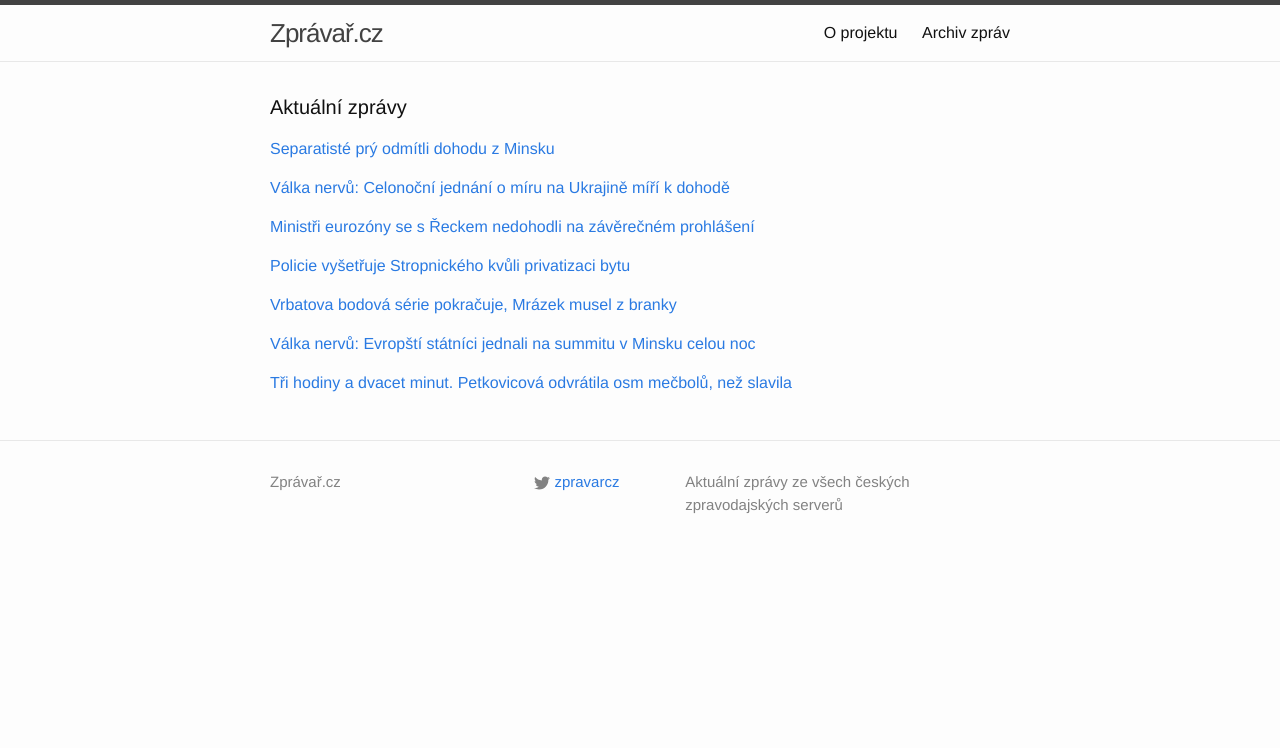
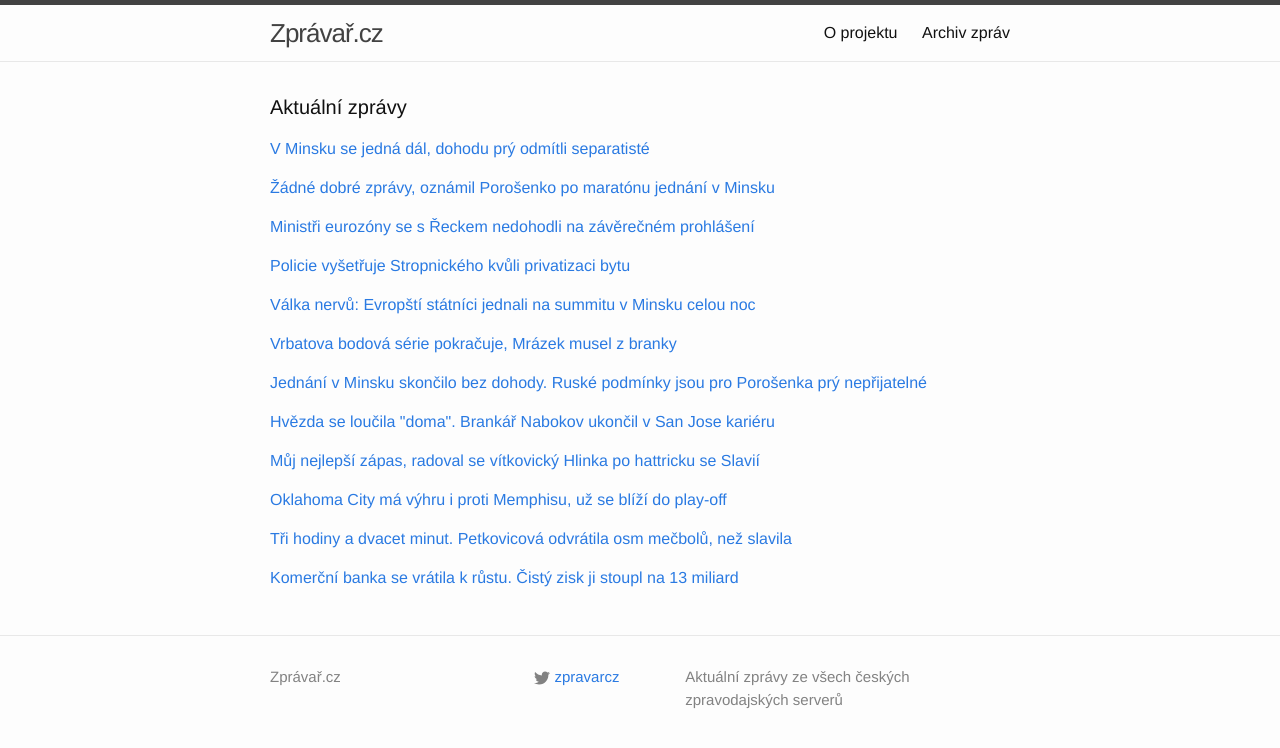
Before and after one commit to adliska/zpravar, a Jekyll site: the page built from index.html, in a window 1280 px wide. Shown: the top 748 px of the page. Built offline with Jekyll 4.4.1, drawn with Linux system fonts in a browser that asks for light colours.

Commit message:
zpravar news update

```diff
--- a/index.html
+++ b/index.html
@@ -5,9 +5,11 @@ layout: default
 <div class="home">
     <h1 class="page-heading">Aktuální zprávy</h1>
 
-<p><a href="javascript:;" onclick="toggle_visibility('zpravy0')">Separatisté prý odmítli dohodu z Minsku</a></p>
+<p><a href="javascript:;" onclick="toggle_visibility('zpravy0')">V Minsku se jedná dál, dohodu prý odmítli separatisté</a></p>
 <div id="zpravy0" style="display:none">
 <ul>
+<li><a href=http://www.ceskenoviny.cz/zpravy/zpravy/v-minsku-se-jedna-dal-dohodu-pry-odmitli-separatiste/1180359>V Minsku se jedná dál, dohodu prý odmítli separatisté - www.ceskenoviny.cz</a></li>
+<li><a href=http://www.tyden.cz/rubriky/zahranici/rusko-a-okoli/porosenko-ruske-podminky-jsou-neprijatelne-separatiste-dohodu-odmitli_333156.html>Porošenko: Ruské podmínky jsou nepřijatelné. Separatisté dohodu odmítli - www.tyden.cz</a></li>
 <li><a href=http://www.ceskenoviny.cz/zpravy/zpravy/separatiste-pry-odmitli-dohodu-z-minsku/1180359>Separatisté prý odmítli dohodu z Minsku - www.ceskenoviny.cz</a></li>
 <li><a href=http://www.tyden.cz/rubriky/zahranici/rusko-a-okoli/porosenko-ruske-podminky-jsou-neprijatelne_333156.html>Porošenko: Ruské podmínky jsou nepřijatelné. Separatisté dohodu odmítli - www.tyden.cz</a></li>
 <li><a href=http://www.ceskatelevize.cz/ct24/svet/301425-porosenko-odmita-ruske-podminky-vudci-rebelu-nepodepsali-dohodu/>Porošenko odmítá ruské podmínky, vůdci rebelů nepodepsali dohodu - www.ceskatelevize.cz</a></li>
@@ -18,9 +20,10 @@ layout: default
 <li><a href=http://www.lidovky.cz/jednani-v-minsku-o-miru-na-ukrajine-dt6-/zpravy-svet.aspx?c=A150212_080652_ln_zahranici_ele>Čtrnáct hodin jednání o Ukrajině. Palba musí utichnout do 48 hodin  - www.lidovky.cz</a></li>
 <li><a href=http://www.ceskenoviny.cz/zpravy/zpravy/v-minsku-se-stale-jedna-je-pry-nadeje-na-dohodu/1180359>V Minsku se stále jedná, je prý naděje na dohodu - www.ceskenoviny.cz</a></li>
 </ul>
-</div><p><a href="javascript:;" onclick="toggle_visibility('zpravy1')">Válka nervů: Celonoční jednání o míru na Ukrajině míří k dohodě</a></p>
+</div><p><a href="javascript:;" onclick="toggle_visibility('zpravy1')">Žádné dobré zprávy, oznámil Porošenko po maratónu jednání v Minsku</a></p>
 <div id="zpravy1" style="display:none">
 <ul>
+<li><a href=http://www.novinky.cz/zahranicni/evropa/361455-zadne-dobre-zpravy-oznamil-porosenko-po-maratonu-jednani-v-minsku.html>Žádné dobré zprávy, oznámil Porošenko po maratónu jednání v Minsku - www.novinky.cz</a></li>
 <li><a href=http://www.novinky.cz/zahranicni/evropa/361455-valka-nervu-celonocni-jednani-o-miru-na-ukrajine-miri-k-dohode.html>Válka nervů: Celonoční jednání o míru na Ukrajině míří k dohodě - www.novinky.cz</a></li>
 <li><a href=http://www.tyden.cz/rubriky/zahranici/rusko-a-okoli/mir-pro-ukrajinu-putin-zaziva-ve-valce-nervu-nepoznane_333139.html>Mír pro Ukrajinu? Putin zažívá ve \"válce nervů\" nepoznané - www.tyden.cz</a></li>
 <li><a href=http://www.tyden.cz/rubriky/zahranici/rusko-a-okoli/mir-pro-ukrajinu-maratonsky-summit-trval-pres-celou-noc_333139.html>Mír pro Ukrajinu? Maratonský summit trval přes celou noc - www.tyden.cz</a></li>
@@ -54,8 +57,17 @@ layout: default
 <li><a href=http://zpravy.aktualne.cz/domaci/policie-vysetruje-mateje-stropnickeho-kvuli-privatizaci-bytu/r~5fc82576b27611e4aff10025900fea04/>Policie vyšetřuje Matěje Stropnického kvůli privatizaci bytu - zpravy.aktualne.cz</a></li>
 <li><a href=http://www.ceskenoviny.cz/zpravy/zpravy/ln-policie-vysetruje-stropnickeho-kvuli-privatizaci-bytu/1180370>LN: Policie vyšetřuje Stropnického kvůli privatizaci bytu - www.ceskenoviny.cz</a></li>
 </ul>
-</div><p><a href="javascript:;" onclick="toggle_visibility('zpravy4')">Vrbatova bodová série pokračuje, Mrázek musel z branky</a></p>
+</div><p><a href="javascript:;" onclick="toggle_visibility('zpravy4')">Válka nervů: Evropští státníci jednali na summitu v Minsku celou noc</a></p>
 <div id="zpravy4" style="display:none">
+<ul>
+<li><a href=http://www.ceskatelevize.cz/ct24/svet/301391-valka-nervu-evropsti-statnici-jednali-na-summitu-v-minsku-celou-noc/>Válka nervů: Evropští státníci jednali na summitu v Minsku celou noc - www.ceskatelevize.cz</a></li>
+<li><a href=http://www.ceskatelevize.cz/ct24/svet/301391-valka-nervu-evropsti-statnici-jednaji-na-summitu-v-minsku-uz-deset-hodin/>Válka nervů: Evropští státníci jednají na summitu v Minsku už deset hodin - www.ceskatelevize.cz</a></li>
+<li><a href=http://www.ceskatelevize.cz/ct24/svet/301391-valka-nervu-minsky-summit-se-protahne-do-rana/>Válka nervů: Minský summit se protáhne do rána - www.ceskatelevize.cz</a></li>
+<li><a href=http://www.ceskatelevize.cz/ct24/svet/301391-nadeje-umira-posledni-minsky-summit-se-protahne-do-rana/>Naděje umírá poslední: Minský summit se protáhne do rána - www.ceskatelevize.cz</a></li>
+<li><a href=http://echo24.cz/a/ismkr>Summit v Minsku trvá už šest hodin, jednání je složité - echo24.cz</a></li>
+</ul>
+</div><p><a href="javascript:;" onclick="toggle_visibility('zpravy5')">Vrbatova bodová série pokračuje, Mrázek musel z branky</a></p>
+<div id="zpravy5" style="display:none">
 <ul>
 <li><a href=http://www.tyden.cz/rubriky/sport/hokej/vrbatova-bodova-serie-pokracuje-mrazek-musel-z-branky_333154.html>Vrbatova bodová série pokračuje, Mrázek musel z branky - www.tyden.cz</a></li>
 <li><a href=http://www.rozhlas.cz/_zprava/vrbata-asistoval-pri-vyhre-vancouveru-a-bodoval-posedme-za-sebou--1454651>Vrbata asistoval při výhře Vancouveru a bodoval posedmé za sebou - www.rozhlas.cz</a></li>
@@ -63,20 +75,46 @@ layout: default
 <li><a href=http://sport.aktualne.cz/vrbatova-bodova-serie-trva-mrazek-musel-rychle-z-branky/r~5e8e3770b27d11e4ab15002590604f2e/>Vrbatova bodová série trvá, Mrázek musel rychle z branky - sport.aktualne.cz</a></li>
 <li><a href=http://www.sportovninoviny.cz/zpravy/vrbata-asistoval-pri-vyhre-vancouveru-a-bodoval-posedme-za-sebou/1180382>Vrbata asistoval při výhře Vancouveru a bodoval posedmé za sebou - www.sportovninoviny.cz</a></li>
 </ul>
-</div><p><a href="javascript:;" onclick="toggle_visibility('zpravy5')">Válka nervů: Evropští státníci jednali na summitu v Minsku celou noc</a></p>
-<div id="zpravy5" style="display:none">
+</div><p><a href="javascript:;" onclick="toggle_visibility('zpravy6')">Jednání v Minsku skončilo bez dohody. Ruské podmínky jsou pro Porošenka prý nepřijatelné</a></p>
+<div id="zpravy6" style="display:none">
 <ul>
-<li><a href=http://www.ceskatelevize.cz/ct24/svet/301391-valka-nervu-evropsti-statnici-jednali-na-summitu-v-minsku-celou-noc/>Válka nervů: Evropští státníci jednali na summitu v Minsku celou noc - www.ceskatelevize.cz</a></li>
-<li><a href=http://www.ceskatelevize.cz/ct24/svet/301391-valka-nervu-evropsti-statnici-jednaji-na-summitu-v-minsku-uz-deset-hodin/>Válka nervů: Evropští státníci jednají na summitu v Minsku už deset hodin - www.ceskatelevize.cz</a></li>
-<li><a href=http://www.ceskatelevize.cz/ct24/svet/301391-valka-nervu-minsky-summit-se-protahne-do-rana/>Válka nervů: Minský summit se protáhne do rána - www.ceskatelevize.cz</a></li>
-<li><a href=http://www.ceskatelevize.cz/ct24/svet/301391-nadeje-umira-posledni-minsky-summit-se-protahne-do-rana/>Naděje umírá poslední: Minský summit se protáhne do rána - www.ceskatelevize.cz</a></li>
-<li><a href=http://echo24.cz/a/ismkr>Summit v Minsku trvá už šest hodin, jednání je složité - echo24.cz</a></li>
+<li><a href=http://www.rozhlas.cz/_zprava/jednani-v-minsku-skoncilo-bez-dohody-ruske-podminky-jsou-pro-porosenka-pry-neprijatelne--1454653>Jednání v Minsku skončilo bez dohody. Ruské podmínky jsou pro Porošenka prý nepřijatelné - www.rozhlas.cz</a></li>
+<li><a href=http://www.rozhlas.cz/_zprava/mirove-rozhovory-v-minsku-skoncily-dohodu-o-primeri-na-vychode-ukrajiny-neprinesly--1454653>Mírové rozhovory v Minsku skončily. Dohodu o příměří na východě Ukrajiny nepřinesly - www.rozhlas.cz</a></li>
+<li><a href=http://www.rozhlas.cz/_zprava/celonocni-vyjednavani-o-primeri-na-vychode-ukrajiny-zatim-neprinesla-vysledek--1454653>Celonoční vyjednávání o příměří na východě Ukrajiny zatím nepřinesla výsledek - www.rozhlas.cz</a></li>
 </ul>
-</div><p><a href="javascript:;" onclick="toggle_visibility('zpravy6')">Tři hodiny a dvacet minut. Petkovicová odvrátila osm mečbolů, než slavila</a></p>
-<div id="zpravy6" style="display:none">
+</div><p><a href="javascript:;" onclick="toggle_visibility('zpravy7')">Hvězda se loučila "doma". Brankář Nabokov ukončil v San Jose kariéru</a></p>
+<div id="zpravy7" style="display:none">
+<ul>
+<li><a href=http://www.denik.cz/hokej/hvezda-se-loucila-doma-brankar-nabokov-ukoncil-karieru-v-san-jose-20150212.html>Hvězda se loučila "doma". Brankář Nabokov ukončil v San Jose kariéru - www.denik.cz</a></li>
+<li><a href=http://hokej.idnes.cz/jevgenij-nabokov-hokej-konec-kariery-dsi-/nhl.aspx?c=A150212_084552_nhl_ten>Nabokov naposledy zamával fanouškům San Jose. Ukončil kariéru - hokej.idnes.cz</a></li>
+<li><a href=http://www.sportovninoviny.cz/zpravy/golman-nabokov-ukoncil-doma-v-san-jose-karieru/1180410>Gólman Nabokov ukončil "doma" v San Jose kariéru - www.sportovninoviny.cz</a></li>
+</ul>
+</div><p><a href="javascript:;" onclick="toggle_visibility('zpravy8')">Můj nejlepší zápas, radoval se vítkovický Hlinka po hattricku se Slavií</a></p>
+<div id="zpravy8" style="display:none">
+<ul>
+<li><a href=http://hokej.idnes.cz/michal-hlinka-vitkovice-hokej-d2b-/hokej.aspx?c=A150212_2139046_hokej_ald>Můj nejlepší zápas, radoval se vítkovický Hlinka po hattricku se Slavií - hokej.idnes.cz</a></li>
+<li><a href=http://www.tyden.cz/rubriky/sport/hokej/extraliga/hlinka-odehral-zivotni-zapas-pry-za-to-mohly-normalni-pocity_333145.html>Hlinka odehrál životní zápas. Prý za to mohly normální pocity - www.tyden.cz</a></li>
+<li><a href=http://www.tyden.cz/rubriky/sport/fotbal/zahranicni-souteze/hlinka-odehral-zivotni-zapas-pry-za-to-mohly-normalni-pocity_333145.html>Hlinka odehrál životní zápas. Prý za to mohly normální pocity - www.tyden.cz</a></li>
+</ul>
+</div><p><a href="javascript:;" onclick="toggle_visibility('zpravy9')">Oklahoma City má výhru i proti Memphisu, už se blíží do play-off</a></p>
+<div id="zpravy9" style="display:none">
+<ul>
+<li><a href=http://sport.idnes.cz/basketbal-nba-souhrn-0lx-/basket.aspx?c=A150212_092906_sport-basket_ten>Oklahoma City má výhru i proti Memphisu, už se blíží do play-off - sport.idnes.cz</a></li>
+<li><a href=http://www.sportovninoviny.cz/zpravy/oklahoma-prehrala-memphis-a-uz-se-blizi-pozicim-pro-play-off/1180427>Oklahoma přehrála Memphis a už se blíží pozicím pro play off - www.sportovninoviny.cz</a></li>
+<li><a href=http://www.denik.cz/ostatni_sport/westbrook-a-durant-priblizili-oklahomu-play-off-james-miami-nesetril-20150212.html>Westbrook a Durant přiblížili Oklahomu play-off. James Miami nešetřil - www.denik.cz</a></li>
+</ul>
+</div><p><a href="javascript:;" onclick="toggle_visibility('zpravy10')">Tři hodiny a dvacet minut. Petkovicová odvrátila osm mečbolů, než slavila</a></p>
+<div id="zpravy10" style="display:none">
 <ul>
 <li><a href=http://www.denik.cz/tenis/tri-hodiny-a-dvacet-minut-petkovicova-odvratila-osm-mecbolu-20150212.html>Tři hodiny a dvacet minut. Petkovicová odvrátila osm mečbolů, než slavila - www.denik.cz</a></li>
 <li><a href=http://sport.aktualne.cz/tenisovy-maraton-v-belgii-petkovicova-odvratila-osm-mecbolu/r~feb9546cb28911e4aff10025900fea04/>Tenisový maraton v Belgii. Petkovicová odvrátila osm mečbolů - sport.aktualne.cz</a></li>
 <li><a href=http://www.sportovninoviny.cz/zpravy/petkovicova-odvratila-v-antverpach-osm-mecbolu-a-vyhrala-maraton/1180400>Petkovicová odvrátila v Antverpách osm mečbolů a vyhrála maraton - www.sportovninoviny.cz</a></li>
 </ul>
+</div><p><a href="javascript:;" onclick="toggle_visibility('zpravy11')">Komerční banka se vrátila k růstu. Čistý zisk ji stoupl na 13 miliard</a></p>
+<div id="zpravy11" style="display:none">
+<ul>
+<li><a href=http://byznys.ihned.cz/c1-63525360-komercni-banka-se-vratila-k-rustu-cisty-zisk-ji-stoupl-na-13-miliard>Komerční banka se vrátila k růstu. Čistý zisk ji stoupl na 13 miliard - byznys.ihned.cz</a></li>
+<li><a href=http://zpravy.aktualne.cz/ekonomika/komercni-banka-loni-zvysila-zisk-na-temer-13-miliard-korun/r~73d2e4e0b28d11e49e4b0025900fea04/>Komerční banka loni zvýšila zisk na téměř 13 miliard korun - zpravy.aktualne.cz</a></li>
+<li><a href=http://ekonomika.idnes.cz/komercni-banka-zvysila-zisk-na-13-miliard-fdc-/ekoakcie.aspx?c=A150212_084133_ekoakcie_fih>Komerční banka zvýšila zisk na 13 miliard, poprvé rozpůjčovala půl bilionu - ekonomika.idnes.cz</a></li>
+</ul>
 </div></div>
```
